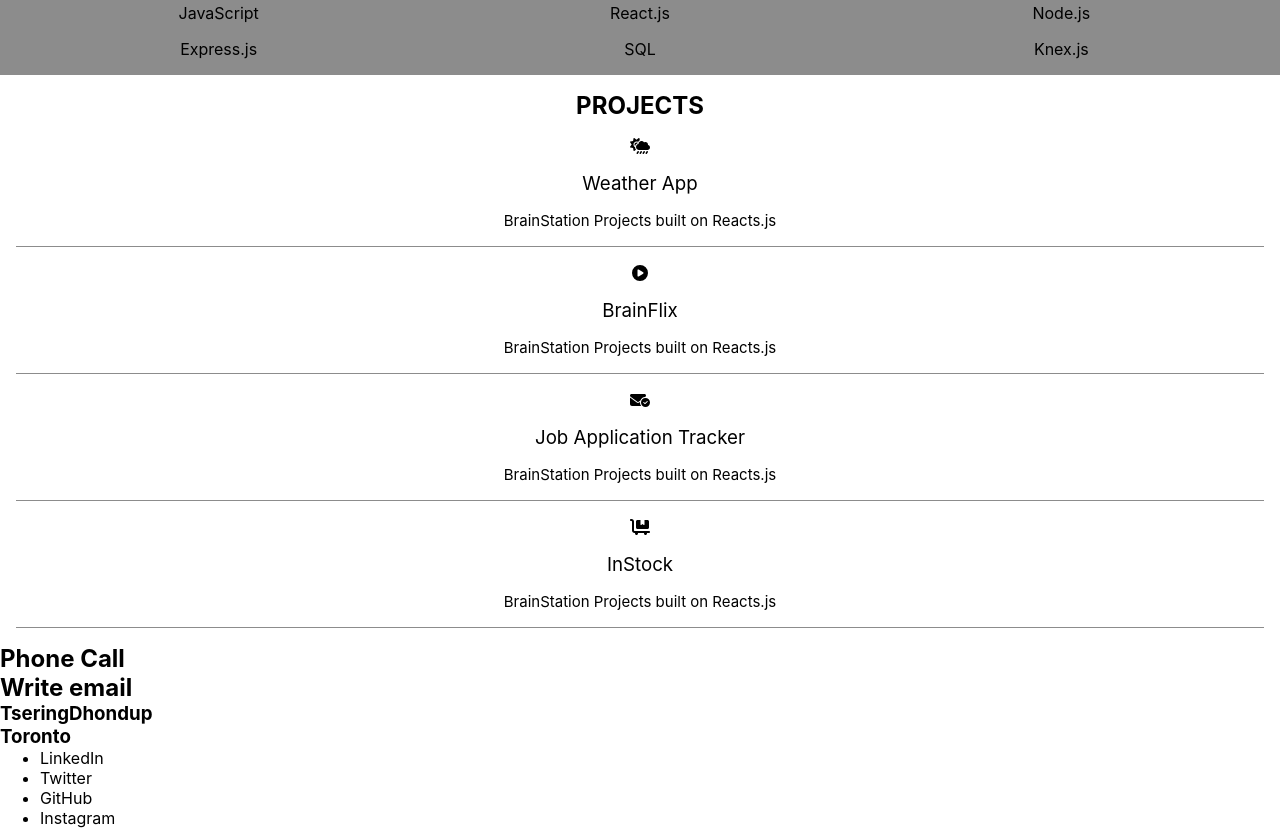
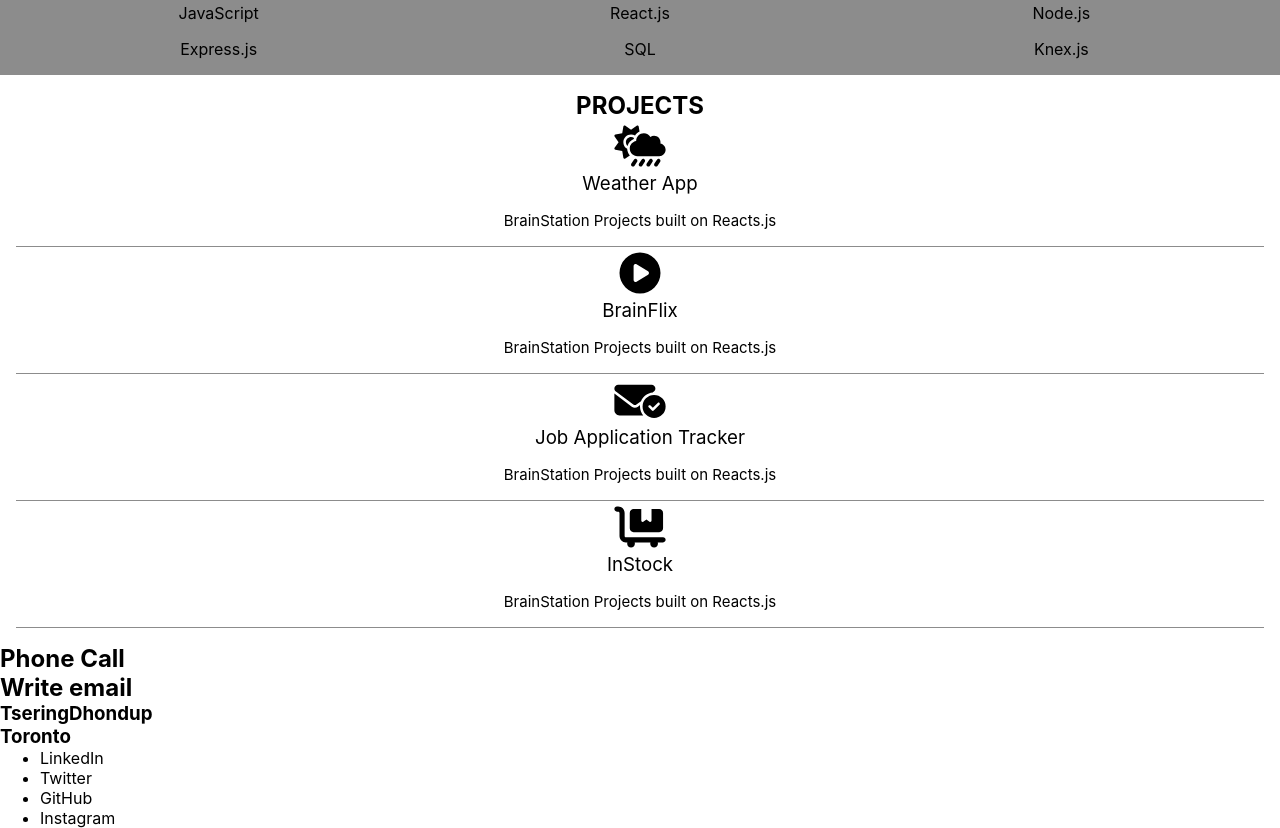
Before and after one commit to Tsedhondup/Portfolio, a React (Create React App) app: page / in a window 1280 px wide. Shown: the part 1920-2748 px from the top of the page. Built offline with nearby package versions, Linux system fonts and the light colour scheme.

Commit message:
projects size changed

```diff
--- a/src/Components/Works/Works.js
+++ b/src/Components/Works/Works.js
@@ -11,14 +11,22 @@ const Works = () => {
     <section className="project-container">
       <h2 className="project-container__title">Projects</h2>
       <section className="projects">
-        <FontAwesomeIcon icon={faCloudSunRain} className="projects__icon" />
+        <FontAwesomeIcon
+          icon={faCloudSunRain}
+          transform="grow-25"
+          className="projects__icon"
+        />
         <h3 className="projects__header">Weather App</h3>
         <p className="projects__description">
           BrainStation Projects built on Reacts.js
         </p>
       </section>
       <section className="projects">
-        <FontAwesomeIcon icon={faCirclePlay} className="projects__icon" />
+        <FontAwesomeIcon
+          icon={faCirclePlay}
+          transform="grow-25"
+          className="projects__icon"
+        />
         <h3 className="projects__header">BrainFlix</h3>
         <p className="projects__description">
           BrainStation Projects built on Reacts.js
@@ -27,6 +35,7 @@ const Works = () => {
       <section className="projects">
         <FontAwesomeIcon
           icon={faEnvelopeCircleCheck}
+          transform="grow-25"
           className="projects__icon"
         />
 
@@ -36,7 +45,11 @@ const Works = () => {
         </p>
       </section>
       <section className="projects">
-        <FontAwesomeIcon icon={faCartFlatbed} className="projects__icon" />
+        <FontAwesomeIcon
+          icon={faCartFlatbed}
+          transform="grow-25"
+          className="projects__icon"
+        />
 
         <h3 className="projects__header">InStock</h3>
         <p className="projects__description">
--- a/src/Components/Works/Works.scss
+++ b/src/Components/Works/Works.scss
@@ -14,16 +14,14 @@
 .projects {
   border-bottom: 1px solid $gray;
   margin-bottom: $mobile-margin;
-  &__thumbnail {
+  &__icons {
     text-align: center;
-    font-style: italic;
-    font-size: 11px;
+
   }
   &__header {
     padding-top: $mobile-margin;
     font-weight: normal;
     text-align: center;
-    // font-size: 22px;
   }
   &__description {
     padding-top: $mobile-margin;
```
